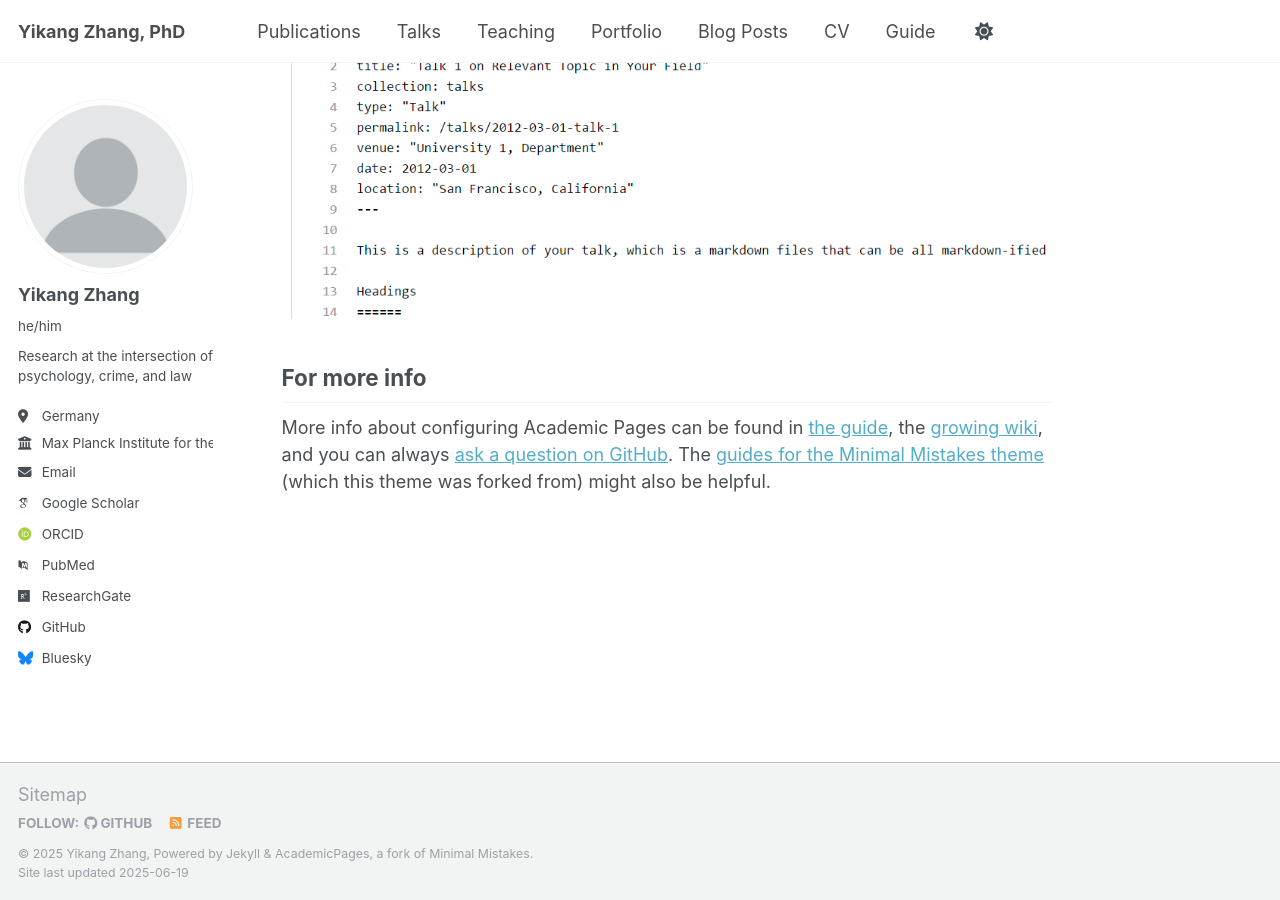
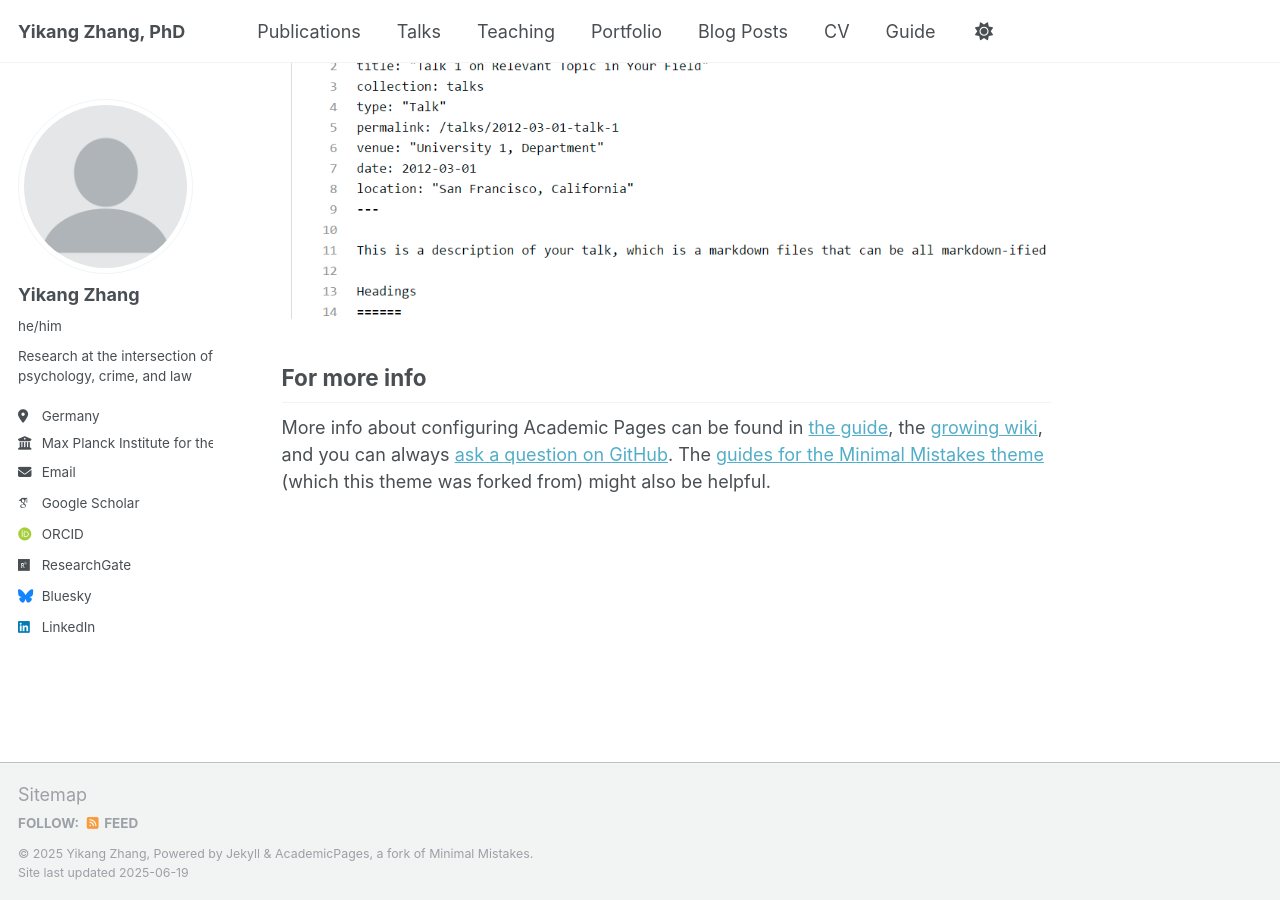
Before and after one commit to YikangZhang/YikangZhang.github.io, a Jekyll site: the page built from _pages/about.md, in a window 1280 px wide and 900 px high, scrolled down 2636 px. Built offline with Jekyll 4.4.1, drawn with Linux system fonts in a browser that asks for light colours; some web fonts are replaced; part of the change alters nothing that is shown.

Commit message:
Update _config.yml

```diff
--- a/_config.yml
+++ b/_config.yml
@@ -32,49 +32,13 @@ author:
   email            : "y.zhang@csl.mpg.de"
 
   # Academic websites
-  academia         : # URL
-  arxiv            : # URL - Update with the correct link to your profile
   googlescholar    : "https://scholar.google.com/citations?user=M9gnuAgAAAAJ&hl=en&oi=ao"
-  impactstory      : # URL
   orcid            : "https://orcid.org/0000-0001-5173-562X"
-  semantic         : # URL
-  pubmed           : "https://www.ncbi.nlm.nih.gov/pubmed/?term=john+snow"
   researchgate     : "https://www.researchgate.net/profile/Yikang-Zhang-5"
-  scopus           : # URL
-
-  # Repositories and software development
-  bitbucket        : # Username - Update with your username on the site
-  codepen          : # Username
-  dribbble         : # Username
-  github           : "academicpages"
-  kaggle           : # Username
-  stackoverflow    : # User number or user number and name (i.e., use "1" or "1/jeff-atwood")
 
   # Social media
   bluesky          : "yikang-zhang.bsky.social" # Replace this with you Bluesky username
-  facebook         : # Username
-  flickr           : # Username
-  foursquare       : # Username
-  goodreads        : # Username
-  google_plus      : # Username
-  keybase          : # Username
-  instagram        : # Username
-  lastfm           : # Username
-  linkedin         : # Username
-  mastodon         : # URL
-  medium           : # URL
-  pinterest        : # Username
-  soundcloud       : # Username
-  steam            : # Username
-  telegram         : # URL
-  tumblr           : # Username
-  twitter          : # Username for X / Twitter
-  vine             : # Username
-  weibo            : # Username
-  wikipedia        : # Username
-  xing             : # Username
-  youtube          : # Username
-  zhihu            : # Username
+  linkedin         : yikang-zhang-phd
 
 # Publication Category - The following the list of publication categories and their headings
 publication_category:
```
